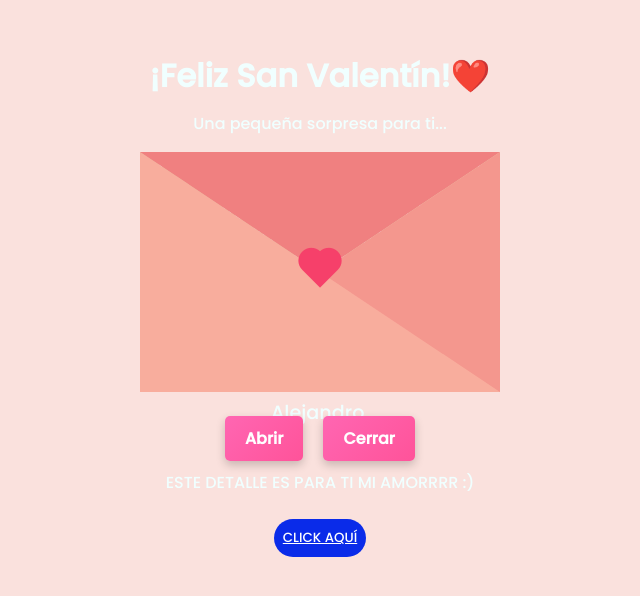
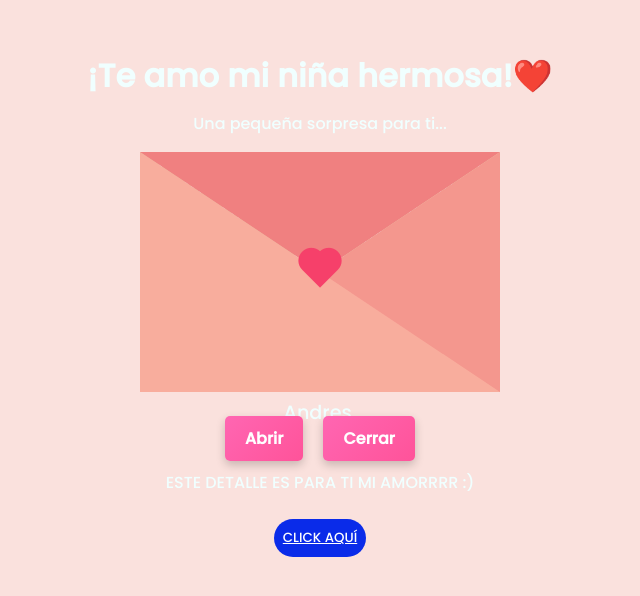
Before and after one commit to ArceaA/flores-amarillas-Narki, a plain HTML site: page index.html in a window 1280 px wide. Shown: the part 102-698 px from the top of the page, without its empty margins (320-960 px from the left). Drawn offline with nearby package versions, Linux system fonts and the light colour scheme; a web font is replaced by a local one.

Commit message:
Update index.html

```diff
--- a/index.html
+++ b/index.html
@@ -21,16 +21,16 @@
 </head>
 
 <body>
-    <h1>¡Feliz San Valentín!❤️</h1>
+    <h1>¡Te amo mi niña hermosa!❤️</h1>
     <p class="psorpresa">Una pequeña sorpresa para ti...</p>
 
     <div class="contenedor" id="AbrirContenedor">
       <div class="superior"></div>
       <div class="mensaje">
-        El amor está en las pequeñas cosas, en los momentos compartidos, en las
-        sonrisas y en los gestos que nos hacen sentir vivos. Hoy celebramos esos
-        detalles que hacen que el mundo sea un lugar más bonito
-        <p>Alejandro.</p>
+        El amor está conmigo, lo siento en mi alma al estar contigo, en las
+        sonrisas y en los gestos que nos hacen sentir vivos. Hoy sienten
+          mis ojos la nececidad de perderse en el cafe de los tuyos e ir sin estribos
+        <p>Andres.</p>
       </div>
       <div class="carta">
         <i class="bx bxs-heart"></i>
```
